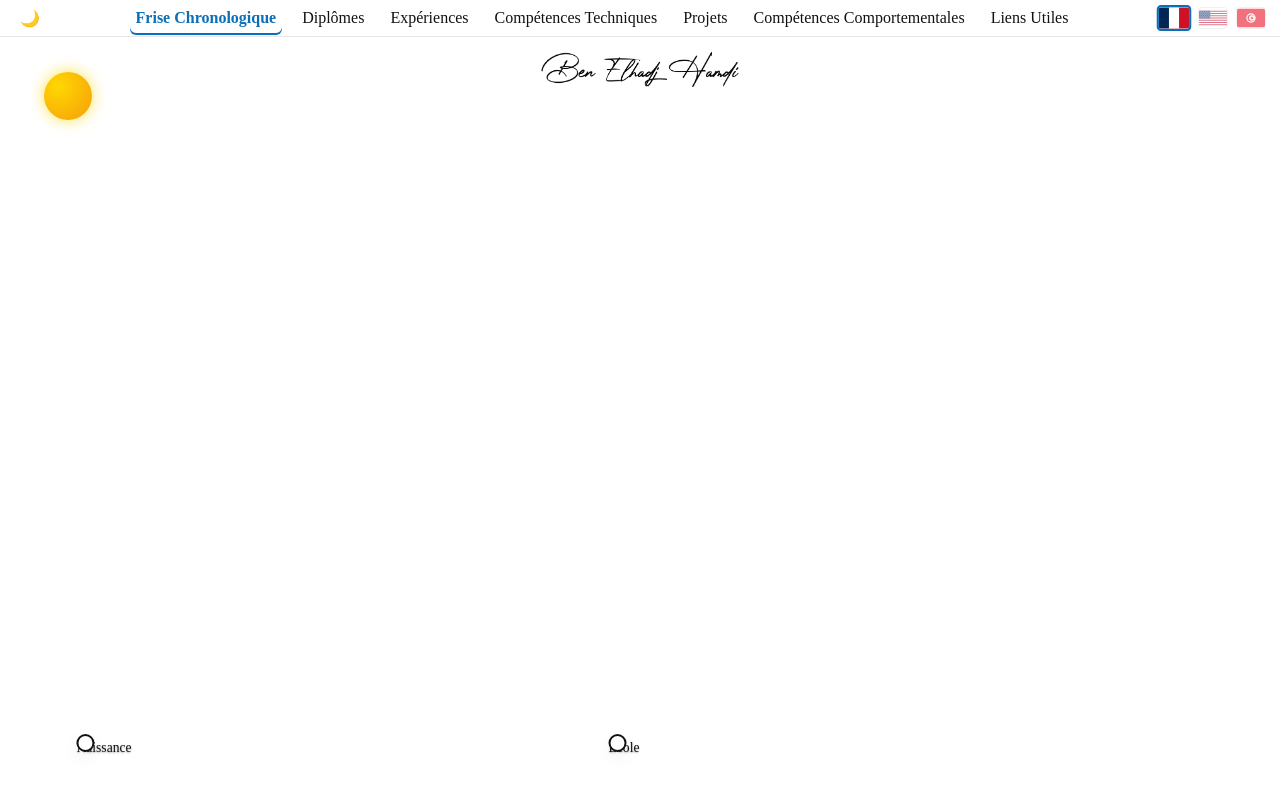
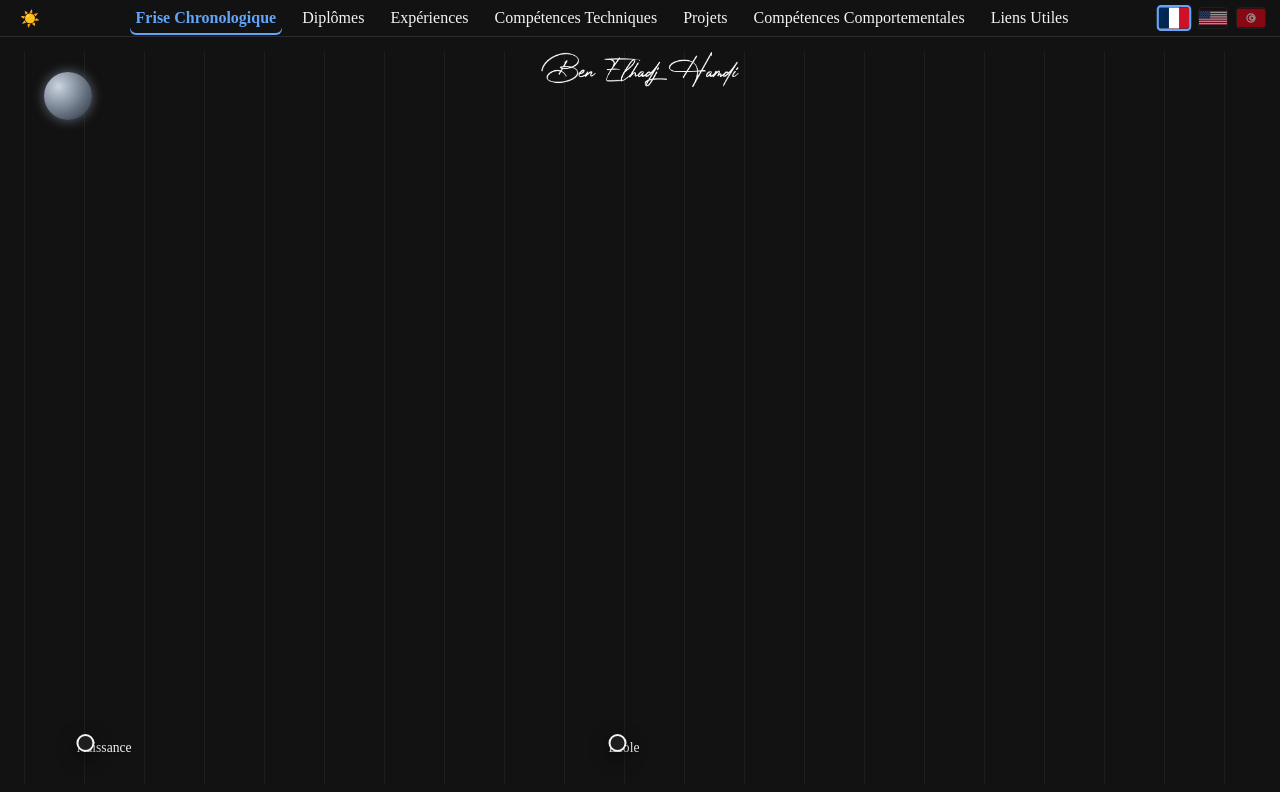
Before and after one commit to BenElhadj/Portfolio, a Vue app: page / in a window 1280 px wide. Shown: the top 792 px of the page. Built offline with nearby package versions, Linux system fonts and the light colour scheme; no server answers.

Commit message:
Navbar: activer le mode sombre par défaut - theme initial: "dark" - fallback de applySavedTheme: "dark" - conserver le bascule clair/sombre et la persistance localStorage

```diff
--- a/src/assets/Navbar.vue
+++ b/src/assets/Navbar.vue
@@ -69,7 +69,7 @@ const fallback = {
 
 /* état */
 const currentIndex = ref(0);
-const theme = ref("light");
+const theme = ref("dark");
 
 /* Dom refs / observer */
 let pagesContainer = null;
@@ -121,7 +121,7 @@ function changeLang(lang) {
 
 /* Thème */
 function applySavedTheme() {
-  const saved = localStorage.getItem("theme") || "light";
+  const saved = localStorage.getItem("theme") || "dark";
   theme.value = saved;
   document.documentElement.classList.toggle("dark", saved === "dark");
   try {
```
